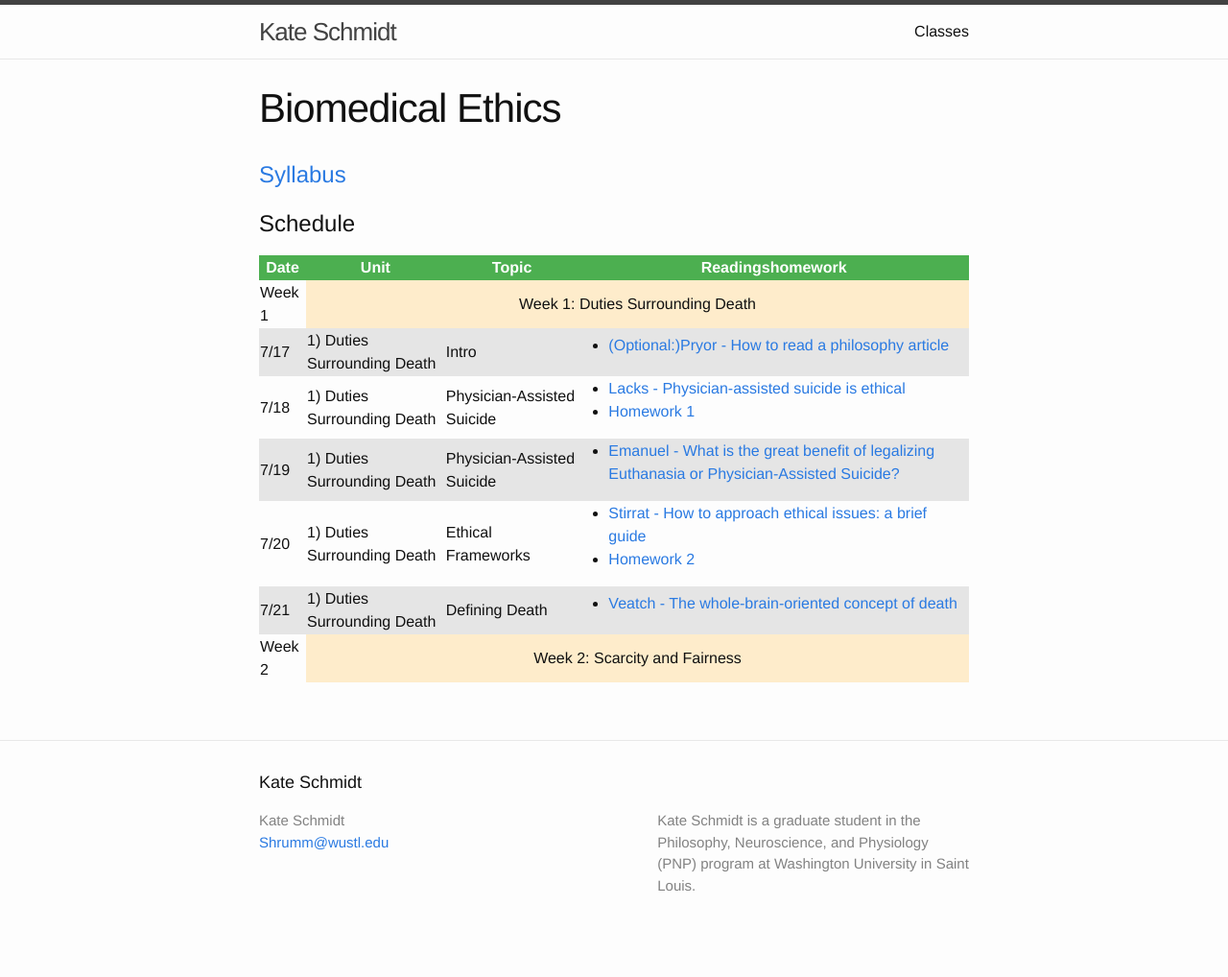
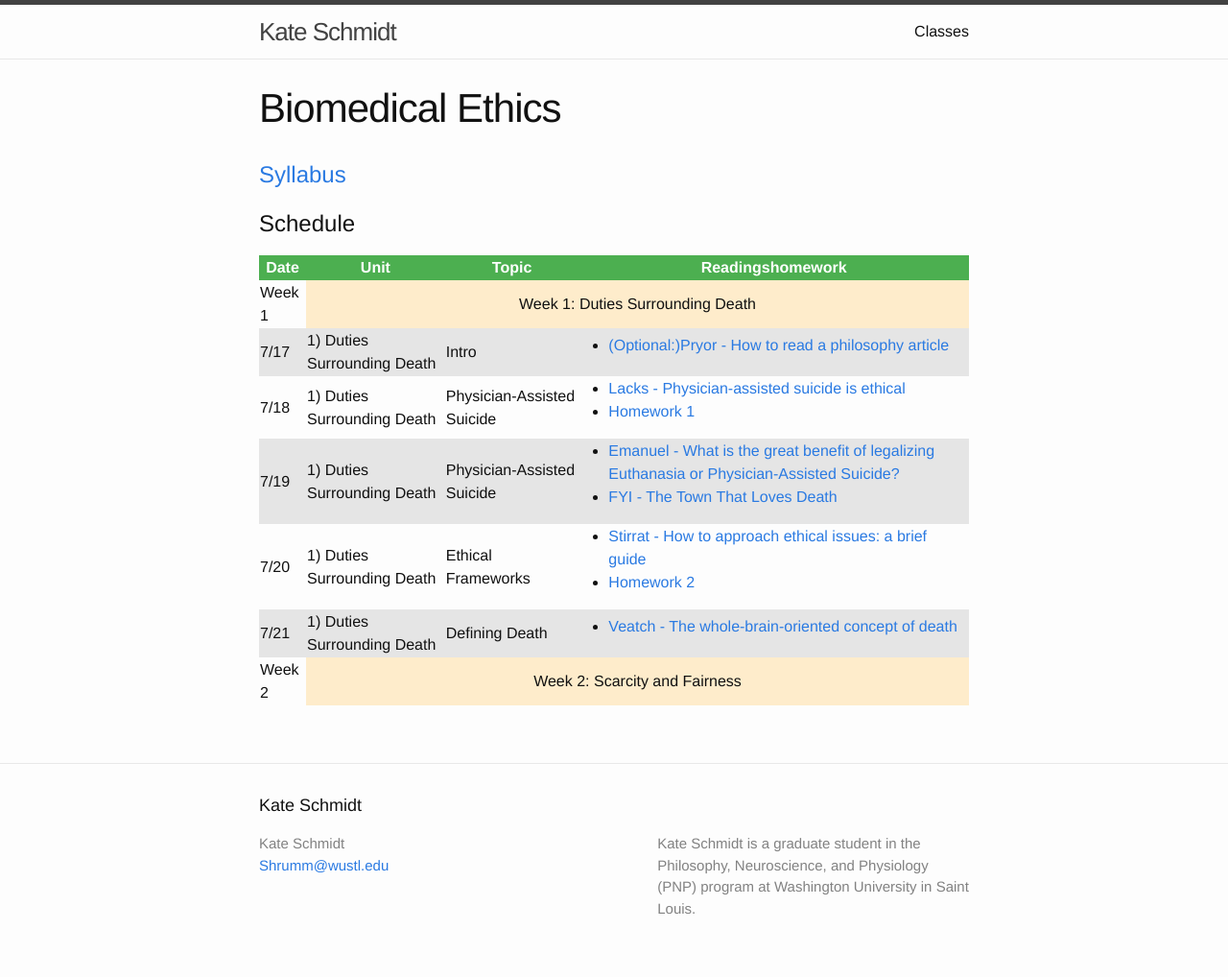
Before and after one commit to kcsschmidt/website, a Jekyll site: the page built from classes/biomed/index.html, in a window 1280 px wide. Shown: the whole page at 96% size. Built offline with Jekyll 4.4.1, drawn with Linux system fonts in a browser that asks for light colours; before the commit the page ends 994 px from its top, so only the background shows below that.

Commit message:
added link

```diff
--- a/classes/biomed/index.html
+++ b/classes/biomed/index.html
@@ -52,6 +52,9 @@ menu: classes
         <ul>
           <li>
             <a href="/BME2016/Emanuel-whatisbenefit.pdf">Emanuel - What is the great benefit of legalizing Euthanasia or Physician-Assisted Suicide?</a>
+          </li>
+          <li>
+            <a href="http://www.npr.org/sections/money/2016/10/05/496751771/episode-521-the-town-that-loves-death">FYI - The Town That Loves Death</a>
           </li>
         </ul>
       </td>
```
